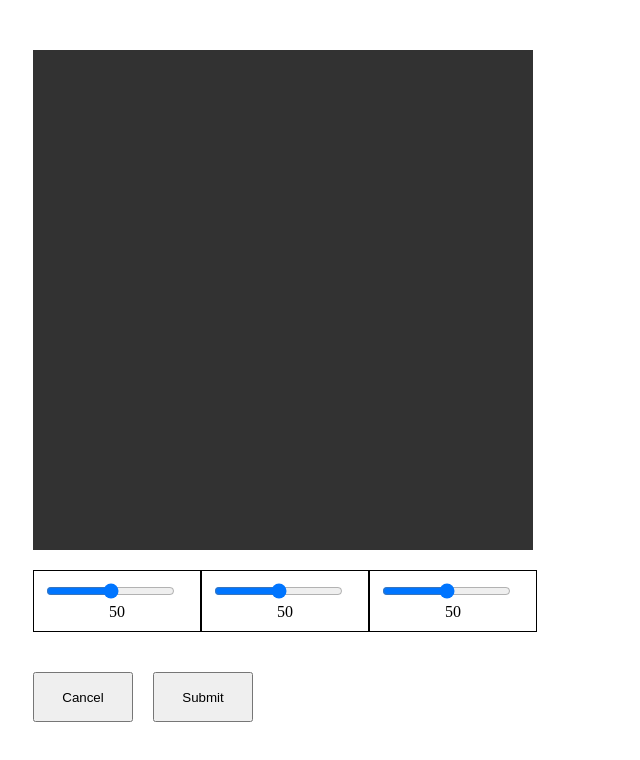
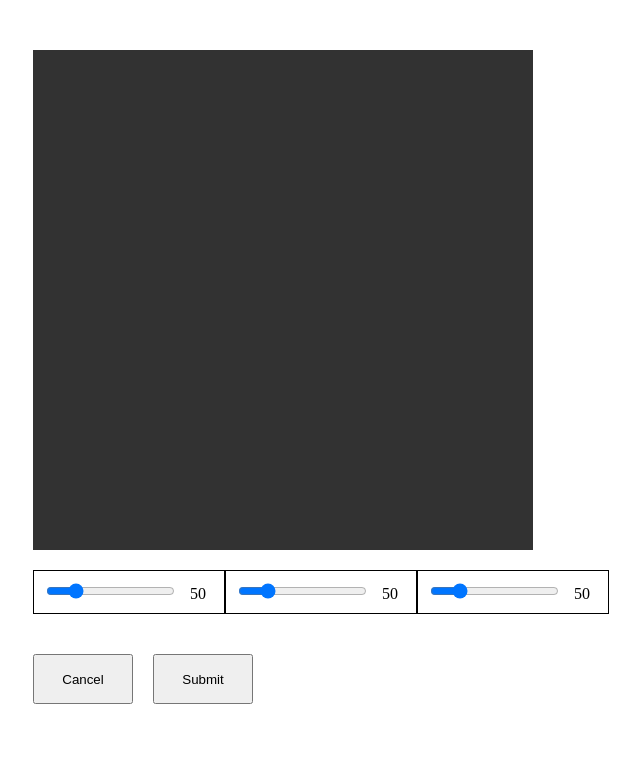
Before and after one commit to Pr0lamer/color-picker, a React (Create React App) app: page / in a window 1280 px wide. Shown: the top 760 px of the page, without its empty margins (7-647 px from the left). Built offline with nearby package versions, Linux system fonts and the light colour scheme.

Commit message:
cancel and submit buttons functions

```diff
--- a/src/components/ColorPicker.js
+++ b/src/components/ColorPicker.js
@@ -6,15 +6,12 @@ export default function ColorPicker(){
         {
             red: 50,
             green: 50,
-            blue: 50
+            blue: 50,
+            isShown: true
         }
     );
-    //const square = document.querySelector(".square");
 
     function print(event){
-        //const p = document.querySelector("p");
-        //p.innerHTML = e.target.value;
-        //console.log(e.target.value);
 
         setValue(prevValue =>{
             return {
@@ -25,20 +22,60 @@ export default function ColorPicker(){
 
     }
 
+    let prevCount = usePrevious(value);
+
+    function usePrevious(value) {
+        // The ref object is a generic container whose current property is mutable ...
+        // ... and can hold any value, similar to an instance property on a class
+        const ref = React.useRef();
+        // Store current value in ref
+        React.useEffect(() => {
+          ref.current = value;
+        }, [value]); // Only re-run if value changes
+        // Return previous value (happens before update in useEffect above)
+        return ref.current;
+      }
+
+    function handleSubmit(event){
+        event.preventDefault();
+
+        //prevCount = usePrevious(value);
+
+        setValue(prevValue =>{
+            return {
+                ...prevValue,
+                [event.target.name]: event.target.value
+            };
+        });
+    }
+
+
+    function onCancel(){
+        setValue(prevValue =>{
+            return {
+                ...prevValue,
+                ...prevCount
+            };
+        });
+        console.log(prevCount);
+    }
+
+
+
 
     return (
         <>
-            <div className="square"
-            style={{background: `rgb(${value.red}, ${value.green}, ${value.blue})`}}></div>
+            <div className="square" style={{backgroundColor: `rgb(${value.red}, ${value.green}, ${value.blue})`}}></div>
 
-            <form className="form">
-                <RangeInput name="red" handleOnInput={print} value={value.red}/>
+            <form className="form" onSubmit={handleSubmit}>
+                <RangeInput name="red" handleOnChange={print} value={value.red}/>
 
-                <RangeInput name="green" handleOnInput={print} value={value.green}/>
-                <RangeInput name="blue" handleOnInput={print} value={value.blue}/>
+                <RangeInput name="green" handleOnChange={print} value={value.green}/>
+                <RangeInput name="blue" handleOnChange={print} value={value.blue}/>
                 <div className="form--buttons-box">
-                    <button className="form--buttons">Cancel</button>
-                    <button type="submit" className="form--buttons">Submit</button>
+                    <button type="button" className="form--buttons" onClick={onCancel}>Cancel</button>
+                    <button className="form--buttons">Submit</button>
+
                 </div>
 
             </form>
--- a/src/components/RangeInput.js
+++ b/src/components/RangeInput.js
@@ -4,11 +4,12 @@ export default function RangeInput(props){
 
 
 
+
     return(
         <div className="form--input-box">
-            <input min={0} max={255} type="range" className="form--input" onChange={props.handleOnInput}
-             name={props.name}/>
-            <p>{props.value}</p>
+            <input min={0} max={255} type="range" className="form--input" onChange={props.handleOnChange}
+             name={props.name} value={props.value}/>
+            <label>{props.value}</label>
         </div>
 
     );
--- a/src/index.css
+++ b/src/index.css
@@ -25,16 +25,13 @@ body {
 
 .form--input-box{
   border: 1px solid black;
-  width: fit-content;
+  width: 170px;
   padding: 10px;
   display: inline-block;
   margin-top: 20px;
 }
 
-.form--input-box > p{
-  margin: 0;
-  text-align: center;
-}
+
 
 .form--input{
   margin-right: 15px;
```
